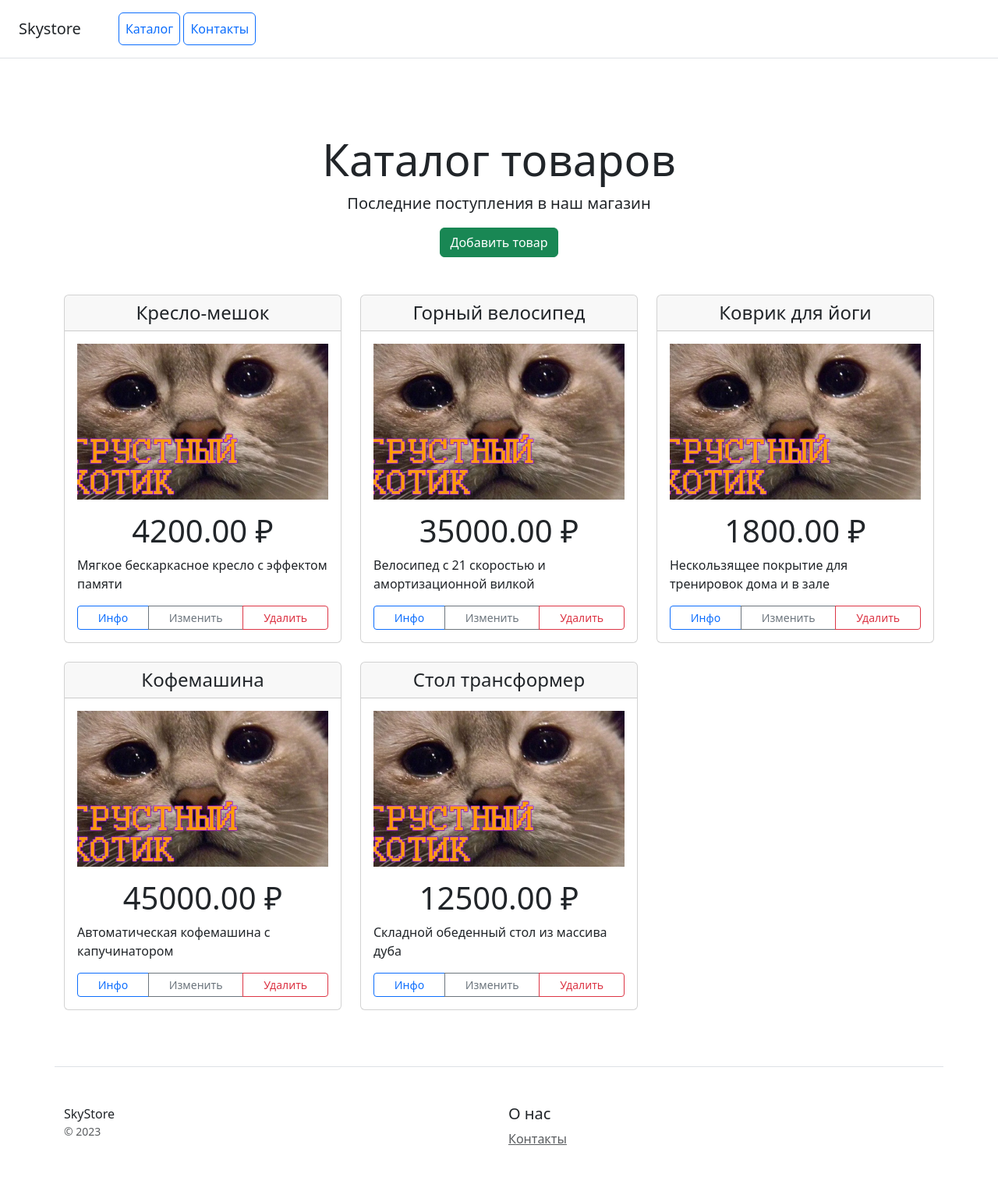
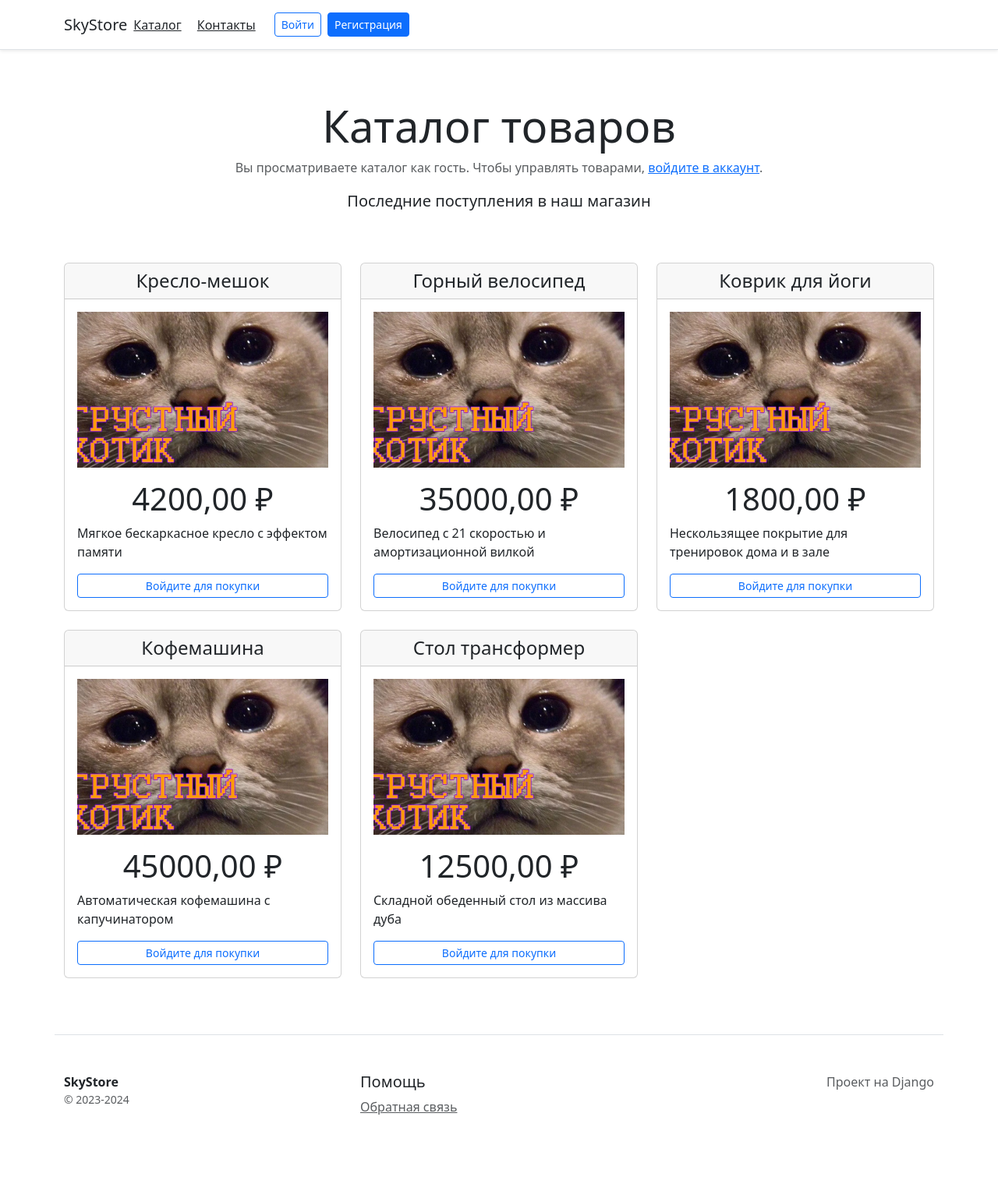
Before and after one commit to BreatheEase93/python_project_django, a Django app: page / in a window 1280 px wide. Shown: the whole page at 78% size. After the commit the page ends 1430 px from the top, so only its background shows below. Run offline with Django 5.2, Linux system fonts and the light colour scheme; data comes from the database, SQL or seed files in the repository; some libraries are stand-ins or nearby versions.

Commit message:
работа готова

```diff
--- a/catalog/templates/catalog/base.html
+++ b/catalog/templates/catalog/base.html
@@ -1,34 +1,68 @@
+{% load static %}
 <!doctype html>
-{% load static %}
 <html lang="ru">
 <head>
     <meta charset="utf-8">
     <meta name="viewport" content="width=device-width, initial-scale=1">
     <title>{% block title %}Skystore{% endblock %}</title>
+    <!-- Подключаем Bootstrap -->
     <link rel="stylesheet" href="{% static 'css/bootstrap.min.css' %}">
+    <style>
+        /* Чтобы футер всегда был внизу, если контента мало */
+        body { display: flex; flex-direction: column; min-height: 100vh; }
+        main { flex: 1; }
+    </style>
 </head>
 <body>
 
-    <!-- Включаем подшаблон меню -->
-    {% include 'catalog/includes/inc_main_menu.html' %}
+    <header class="p-3 px-md-4 mb-3 bg-white border-bottom shadow-sm">
+        <div class="container d-flex flex-column flex-md-row align-items-center">
+            <h5 class="my-0 mr-md-auto font-weight-normal">
+                <a href="{% url 'catalog:home' %}" class="text-dark text-decoration-none">SkyStore</a>
+            </h5>
 
-    <main class="container mt-5">
+            <nav class="my-2 my-md-0 me-md-3">
+                <a class="p-2 text-dark" href="{% url 'catalog:home' %}">Каталог</a>
+                <a class="p-2 text-dark" href="{% url 'catalog:contacts' %}">Контакты</a>
+                {% if user.is_authenticated %}
+                    <a class="p-2 text-dark" href="{% url 'users:profile' %}">Профиль</a>
+                {% endif %}
+            </nav>
+
+            <div class="d-flex align-items-center">
+                {% if user.is_authenticated %}
+                    <span class="text-muted me-3">{{ user.email }}</span>
+                    <form method="post" action="{% url 'users:logout' %}">
+                        {% csrf_token %}
+                        <button type="submit" class="btn btn-outline-danger btn-sm">Выйти</button>
+                    </form>
+                {% else %}
+                    <a class="btn btn-outline-primary btn-sm me-2" href="{% url 'users:login' %}">Войти</a>
+                    <a class="btn btn-primary btn-sm" href="{% url 'users:register' %}">Регистрация</a>
+                {% endif %}
+            </div>
+        </div>
+    </header>
+
+    <main class="container">
         {% block content %}
-        <!-- Здесь будет уникальный контент каждой страницы -->
         {% endblock %}
     </main>
 
     <footer class="container pt-4 my-md-5 pt-md-5 border-top">
         <div class="row">
-            <div class="col-12 col-md">
-                SkyStore
-                <small class="d-block mb-3 text-muted">&copy; 2023</small>
+            <div class="col-12 col-md-4">
+                <strong>SkyStore</strong>
+                <small class="d-block mb-3 text-muted">&copy; 2023-2024</small>
             </div>
-            <div class="col-6 col-md">
-                <h5>О нас</h5>
+            <div class="col-6 col-md-4">
+                <h5>Помощь</h5>
                 <ul class="list-unstyled text-small">
-                    <li><a class="text-muted" href="{% url 'catalog:contacts' %}">Контакты</a></li>
+                    <li><a class="text-muted" href="{% url 'catalog:contacts' %}">Обратная связь</a></li>
                 </ul>
+            </div>
+            <div class="col-6 col-md-4 text-end">
+                <p class="text-muted">Проект на Django</p>
             </div>
         </div>
     </footer>
--- a/catalog/templates/catalog/home.html
+++ b/catalog/templates/catalog/home.html
@@ -8,8 +8,23 @@
 {% block content %}
 <div class="pricing-header px-3 py-3 pt-md-5 pb-md-4 mx-auto text-center">
     <h1 class="display-4">Каталог товаров</h1>
+
+    <!-- Приветствие пользователя -->
+
+    <div class="mb-3">
+        {% if user.is_authenticated %}
+            <p class="text-muted">Вы вошли как: <strong>{{ user.email }}</strong></p>
+        {% else %}
+            <p class="text-muted">Вы просматриваете каталог как гость. Чтобы управлять товарами, <a href="{% url 'users:login' %}">войдите в аккаунт</a>.</p>
+        {% endif %}
+    </div>
+
     <p class="lead">Последние поступления в наш магазин</p>
-    <a href="{% url 'catalog:product_create' %}" class="btn btn-success">Добавить товар</a>
+
+    <!-- Кнопка "Добавить" видна только авторизованным -->
+    {% if user.is_authenticated %}
+        <a href="{% url 'catalog:product_create' %}" class="btn btn-success">Добавить товар</a>
+    {% endif %}
 </div>
 
 <div class="row text-center mt-4">
@@ -26,12 +41,19 @@
                 {% else %}
                     <img src="{% static 'images/no-image.webp' %}" class="img-fluid mb-3" alt="Нет фото" style="height: 200px; object-fit: cover;">
                 {% endif %}
+
                 <h1 class="card-title pricing-card-title">{{ product.price }} ₽</h1>
                 <p class="text-start flex-grow-1">{{ product.description|truncatechars:100 }}</p>
+
                 <div class="btn-group w-100 mt-auto">
-                    <a href="{% url 'catalog:product_detail' product.pk %}" class="btn btn-sm btn-outline-primary">Инфо</a>
-                    <a href="{% url 'catalog:product_update' product.pk %}" class="btn btn-sm btn-outline-secondary">Изменить</a>
-                    <a href="{% url 'catalog:product_delete' product.pk %}" class="btn btn-sm btn-outline-danger">Удалить</a>
+                    <!-- Кнопки управления видны только авторизованным -->
+                    {% if user.is_authenticated %}
+                        <a href="{% url 'catalog:product_detail' product.pk %}" class="btn btn-sm btn-outline-primary">Инфо</a>
+                        <a href="{% url 'catalog:product_update' product.pk %}" class="btn btn-sm btn-outline-secondary">Изменить</a>
+                        <a href="{% url 'catalog:product_delete' product.pk %}" class="btn btn-sm btn-outline-danger">Удалить</a>
+                    {% else %}
+                        <a href="{% url 'users:login' %}" class="btn btn-sm btn-block btn-outline-primary">Войдите для покупки</a>
+                    {% endif %}
                 </div>
             </div>
         </div>
--- a/catalog/templates/catalog/includes/inc_main_menu.html
+++ b/catalog/templates/catalog/includes/inc_main_menu.html
@@ -1,7 +1,8 @@
-<div class="d-flex flex-column flex-md-row align-items-center p-3 px-md-4 mb-3 bg-white border-bottom box-shadow">
-    <h5 class="my-0 mr-md-auto font-weight-normal">Skystore</h5>
-    <nav class="ms-5">
-        <a class="p-2 btn btn-outline-primary" href="{% url 'catalog:index' %}">Каталог</a>
-        <a class="p-2 btn btn-outline-primary" href="{% url 'catalog:contacts' %}">Контакты</a>
-    </nav>
-</div>
+<nav class="ms-5">
+    <a class="p-2 btn btn-outline-primary" href="{% url 'catalog:home' %}">Каталог</a>
+    <a class="p-2 btn btn-outline-primary" href="{% url 'catalog:contacts' %}">Контакты</a>
+
+    {% if user.is_authenticated %}
+        <a class="p-2 btn btn-outline-secondary" href="{% url 'users:profile' %}">Профиль ({{ user.email }})</a>
+    {% endif %}
+</nav>
--- a/catalog/templates/catalog/product_confirm_delete.html
+++ b/catalog/templates/catalog/product_confirm_delete.html
@@ -10,7 +10,7 @@
                 <form method="post">
                     {% csrf_token %}
                     <button type="submit" class="btn btn-danger btn-lg px-5">Да, удалить</button>
-                    <a href="{% url 'catalog:index' %}" class="btn btn-secondary btn-lg px-5">Отмена</a>
+                    <a href="{% url 'catalog:home' %}" class="btn btn-secondary btn-lg px-5">Отмена</a>
                 </form>
             </div>
         </div>
--- a/catalog/templates/catalog/product_detail.html
+++ b/catalog/templates/catalog/product_detail.html
@@ -19,7 +19,7 @@
         <hr>
         <p class="lead">{{ object.description }}</p>
         <div class="mt-5">
-            <a href="{% url 'catalog:index' %}" class="btn btn-outline-secondary">Назад к списку</a>
+            <a href="{% url 'catalog:home' %}" class="btn btn-outline-secondary">Назад к списку</a>
             <a href="{% url 'catalog:product_update' object.pk %}" class="btn btn-warning">Редактировать</a>
         </div>
     </div>
--- a/catalog/templates/catalog/product_form.html
+++ b/catalog/templates/catalog/product_form.html
@@ -16,7 +16,7 @@
                     {% csrf_token %}
                     {{ form.as_p }}
                     <div class="d-flex justify-content-between mt-4">
-                        <a href="{% url 'catalog:index' %}" class="btn btn-outline-secondary">Отмена</a>
+                        <a href="{% url 'catalog:home' %}" class="btn btn-outline-secondary">Отмена</a>
                         <button type="submit" class="btn btn-success">Сохранить продукт</button>
                     </div>
                 </form>
--- a/catalog/urls.py
+++ b/catalog/urls.py
@@ -7,7 +7,7 @@ app_name = 'catalog'
 
 urlpatterns = [
     # Главная со списком продуктов
-    path('', views.ProductListView.as_view(), name='index'),
+    path('', views.ProductListView.as_view(), name='home'),
 
     # Страница контактов
     path('contacts/', views.FeedbackCreateView.as_view(), name='contacts'),
--- a/catalog/views.py
+++ b/catalog/views.py
@@ -1,3 +1,4 @@
+from django.contrib.auth.mixins import LoginRequiredMixin
 from django.urls import reverse_lazy
 
 from catalog.forms import ProductForm
@@ -18,26 +19,26 @@ class ProductListView(ListView):
     template_name = 'catalog/home.html'
     context_object_name = 'products'
 
-class ProductDetailView(DetailView):
+class ProductDetailView(LoginRequiredMixin, DetailView):
     """Отображение детальной информации об одном конкретном продукте"""
     model = Product
     template_name = 'catalog/product_detail.html'
 
-class ProductCreateView(CreateView):
+class ProductCreateView(LoginRequiredMixin, CreateView):
     """Создание нового продукта через форму на сайте"""
     model = Product
     form_class = ProductForm
     template_name = 'catalog/product_form.html'
     success_url = reverse_lazy('catalog:products')
 
-class ProductUpdateView(UpdateView):
+class ProductUpdateView(LoginRequiredMixin, UpdateView):
     """Редактирование существующего продукта"""
     model = Product
     form_class = ProductForm
     template_name = 'catalog/product_form.html'
     success_url = reverse_lazy('catalog:products')
 
-class ProductDeleteView(DeleteView):
+class ProductDeleteView(LoginRequiredMixin, DeleteView):
     """Удаление продукта с подтверждением"""
     model = Product
     template_name = 'catalog/product_confirm_delete.html'
--- a/config/urls.py
+++ b/config/urls.py
@@ -4,5 +4,6 @@ from django.urls import path, include
 urlpatterns = [
     path("admin/", admin.site.urls),
     path("", include('catalog.urls', namespace="catalog")),
-    path("/blog/", include('blog.urls', namespace="blog")),
+    path("blog/", include('blog.urls', namespace="blog")),
+    path("users/", include('users.urls', namespace="users")),
 ]
--- /dev/null
+++ b/users/urls.py
@@ -0,0 +1,13 @@
+from django.contrib.auth.views import LoginView, LogoutView
+from django.urls import path
+from users.views import RegisterView
+from . import views
+
+app_name = 'users'
+
+urlpatterns = [
+    path('login/', LoginView.as_view(template_name='users/login.html'), name='login'),
+    path('logout/', LogoutView.as_view(), name='logout'),
+    path('register/', RegisterView.as_view(), name='register'),
+    path('profile/', views.ProfileView.as_view(), name='profile')
+]
```
Also changed, not shown: config/settings.py (+13 -1 lines), users/forms.py (added, +35 -0 lines), users/templates/users/customuser_form.html (added, +21 -0 lines), users/templates/users/login.html (added, +21 -0 lines), users/templates/users/register.html (added, +14 -0 lines), users/views.py (+36 -2 lines).
